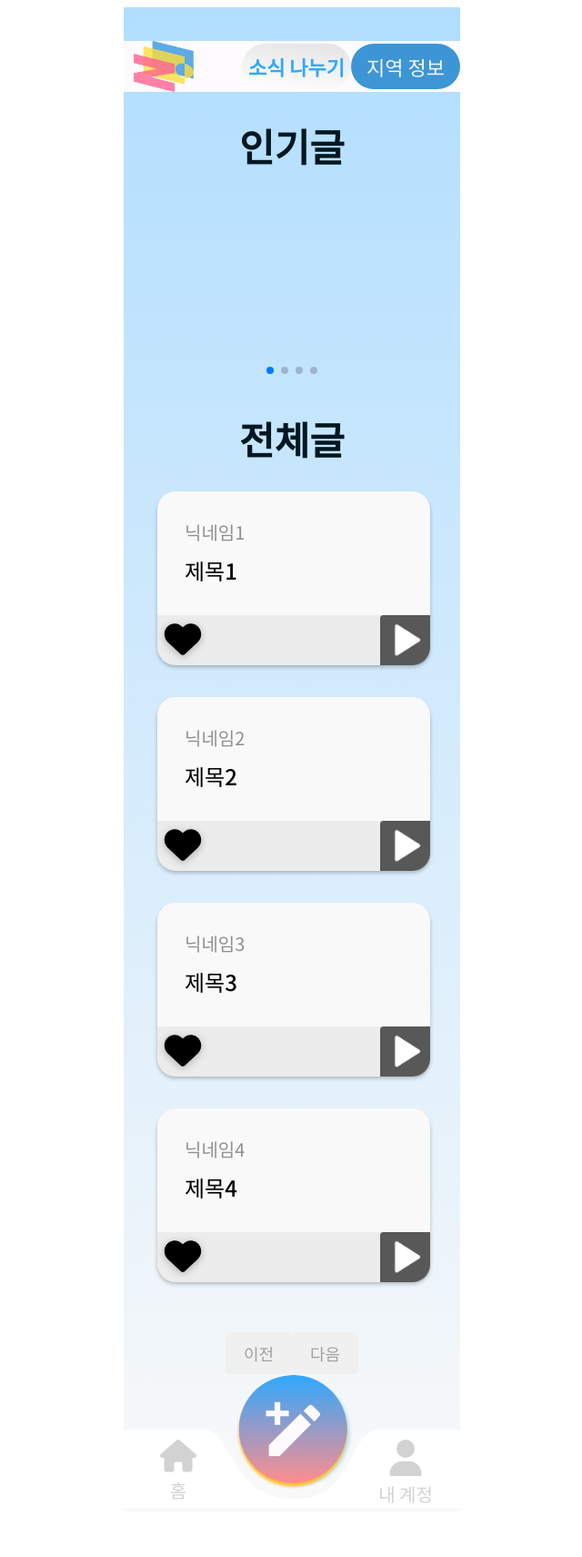
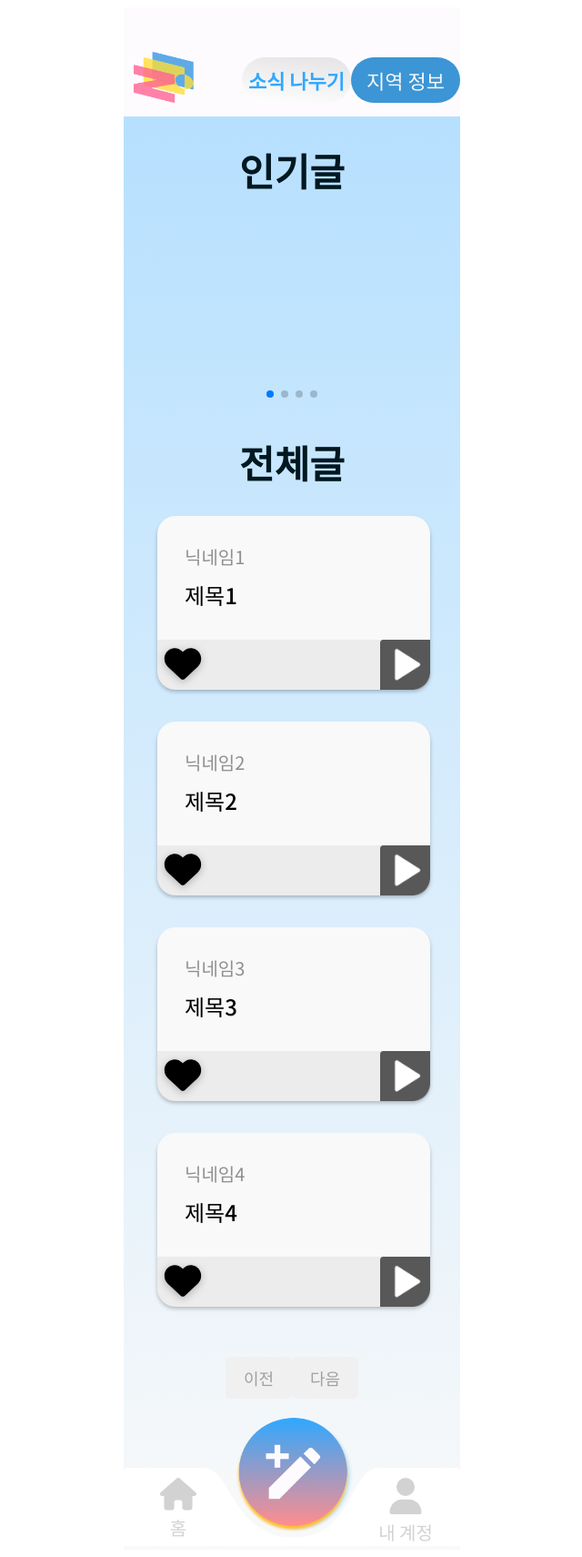
Before and after one commit to yunssup/MalMalMal_FE, a React (Vite) app: page /mainshare in a window 1280 px wide. Shown: the top 1711 px of the page at 91% size, without its empty margins (319-959 px from the left). Before the commit the page ends 1669 px from the top, so only its background shows below. Built offline with nearby package versions, Linux system fonts and the light colour scheme; a small style sheet from the web is missing.

Commit message:
메인페이지 마이페이지 수정

```diff
--- a/src/component/Mainshare.jsx
+++ b/src/component/Mainshare.jsx
@@ -22,19 +22,23 @@ const Top = styled.div`
   background: var(--unnamed, #fefbff);
   display: flex;
   flex-direction: row;
-  align-items: center;
+  align-items: end;
   justify-content: space-between;
-  margin-top: 10%;
+  /* margin-top: 10%; */
+  height: 120px;
 `;
 const Logo = styled.img`
   width: 65.806px;
   height: 56.345px;
   flex-shrink: 0;
   margin-left: 3%;
+  margin-bottom: 15px;
 `;
 const StyledLink = styled(Link)`
   text-decoration: none !important;
+  margin-bottom: 15px;
 `;
+
 const Button = styled.span`
   display: flex;
   background-color: transparent;
@@ -215,6 +219,7 @@ const PrevNextButtons = styled.div`
   display: flex;
   justify-content: center;
   margin-top: 20px;
+  margin-bottom: 20px;
 
   button {
     border: none;
@@ -244,7 +249,7 @@ const Image2 = styled.img`
   max-width: 130px;
   max-height: 130px;
   border-radius: 50%;
-  margin-bottom: -70px;
+  margin-bottom: -90px;
   margin-left: 90%;
   /* align-self: center; */
 `;
--- a/src/component/Mainsns.jsx
+++ b/src/component/Mainsns.jsx
@@ -22,18 +22,21 @@ const Top = styled.div`
   background: var(--unnamed, #fefbff);
   display: flex;
   flex-direction: row;
-  align-items: center;
+  align-items: end;
   justify-content: space-between;
-  margin-top: 10%;
+  /* margin-top: 10%; */
+  height: 120px;
 `;
 const Logo = styled.img`
   width: 65.806px;
   height: 56.345px;
   flex-shrink: 0;
   margin-left: 3%;
+  margin-bottom: 15px;
 `;
 const StyledLink = styled(Link)`
   text-decoration: none !important;
+  margin-bottom: 15px;
 `;
 const Button = styled.button`
   display: flex;
@@ -98,7 +101,7 @@ const BestMain = styled.div`
   display: flex;
   flex-direction: row;
   justify-content: center;
-  margin-left: 0%;
+  /* margin-bottom: 20px; */
 `;
 const BestPost = styled.div`
   display: flex;
@@ -216,6 +219,7 @@ const PrevNextButtons = styled.div`
   display: flex;
   justify-content: center;
   margin-top: 20px;
+  margin-bottom: 20px;
 
   button {
     border: none;
@@ -245,7 +249,7 @@ const Image2 = styled.img`
   max-width: 130px;
   max-height: 130px;
   border-radius: 50%;
-  margin-bottom: -70px;
+  margin-bottom: -90px;
   margin-left: 90%;
   /* align-self: center; */
 `;
```
